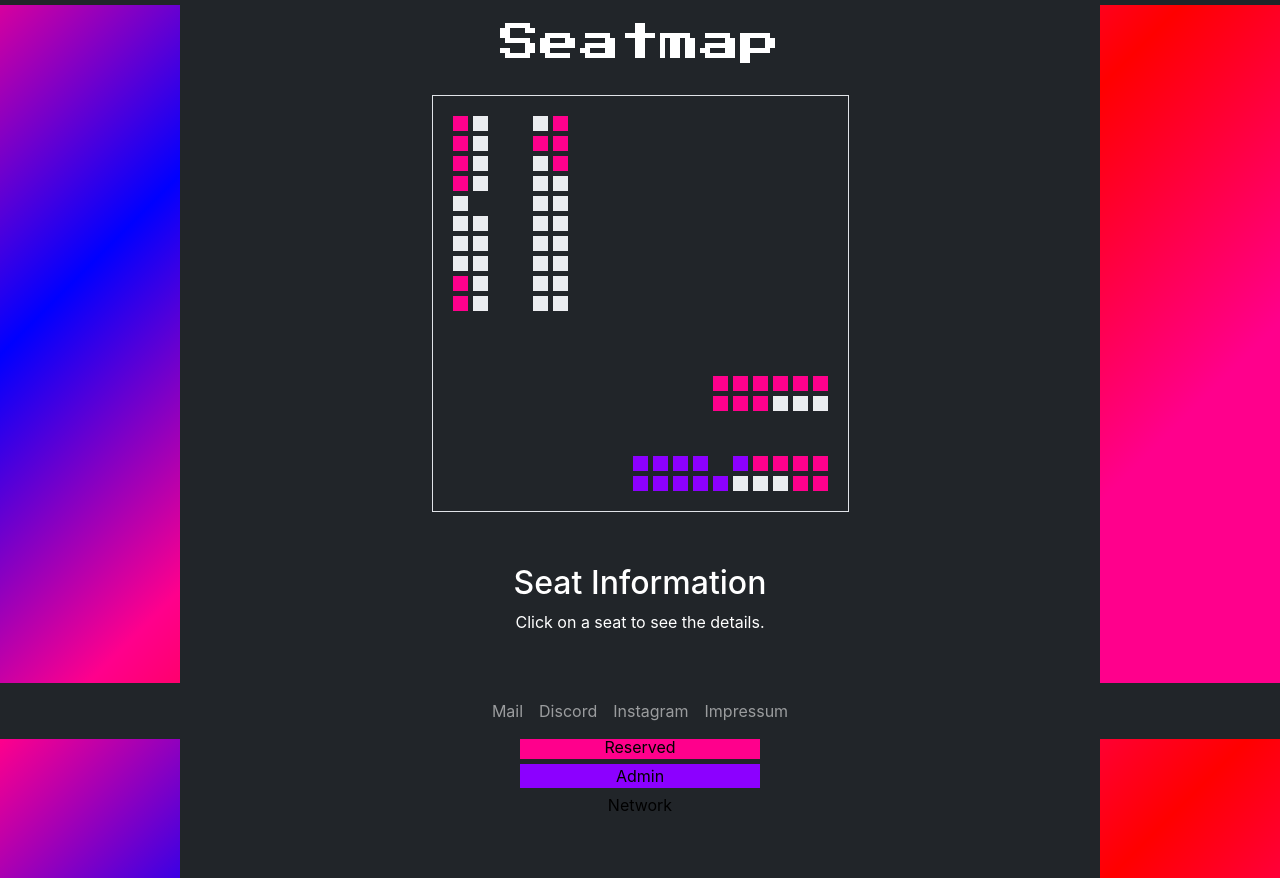
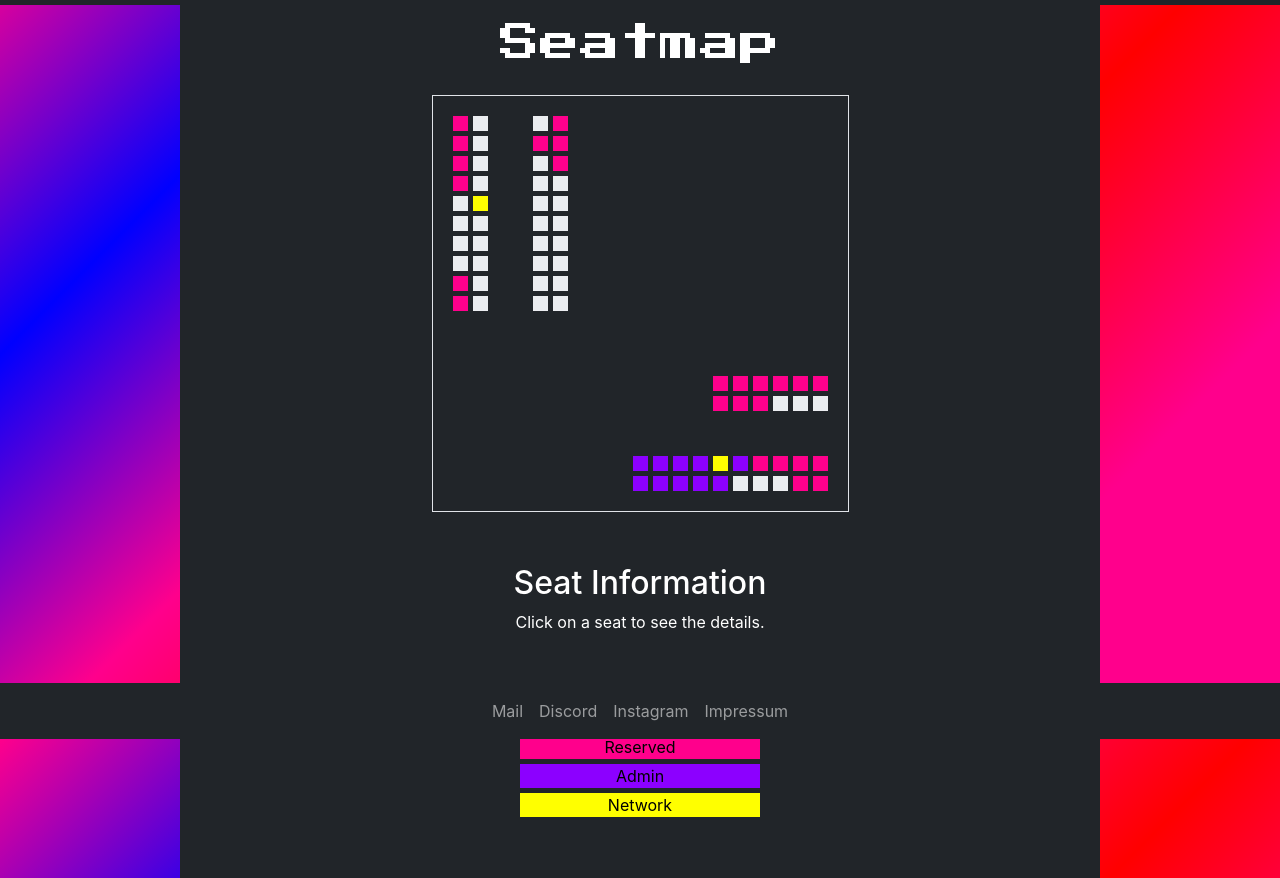
Before and after one commit to BigChungusEsportsDev/Website, a plain HTML site: page bigchungusesports/lan-seatmap.html in a window 1280 px wide. Shown: the part 61-939 px from the top of the page. Drawn offline with nearby package versions, Linux system fonts and the light colour scheme.

Commit message:
Add files via upload

```diff
--- a/bigchungusesports/style/style.css
+++ b/bigchungusesports/style/style.css
@@ -321,6 +321,11 @@ h1 {
     background-color: #8C00FF;
 }
 
+.seats li[data-level="4"] {
+    background-color: #ffff00;
+}
+
+
 .legend-seats {
     margin: 0;
     padding: 0;
@@ -351,3 +356,5 @@ h1 {
 .legend-seats li[data-level="3"] {
     background-color: #8C00FF;
 }
+.legend-seats li[data-level="4"] {
+    background-color: #ffff00;
```
